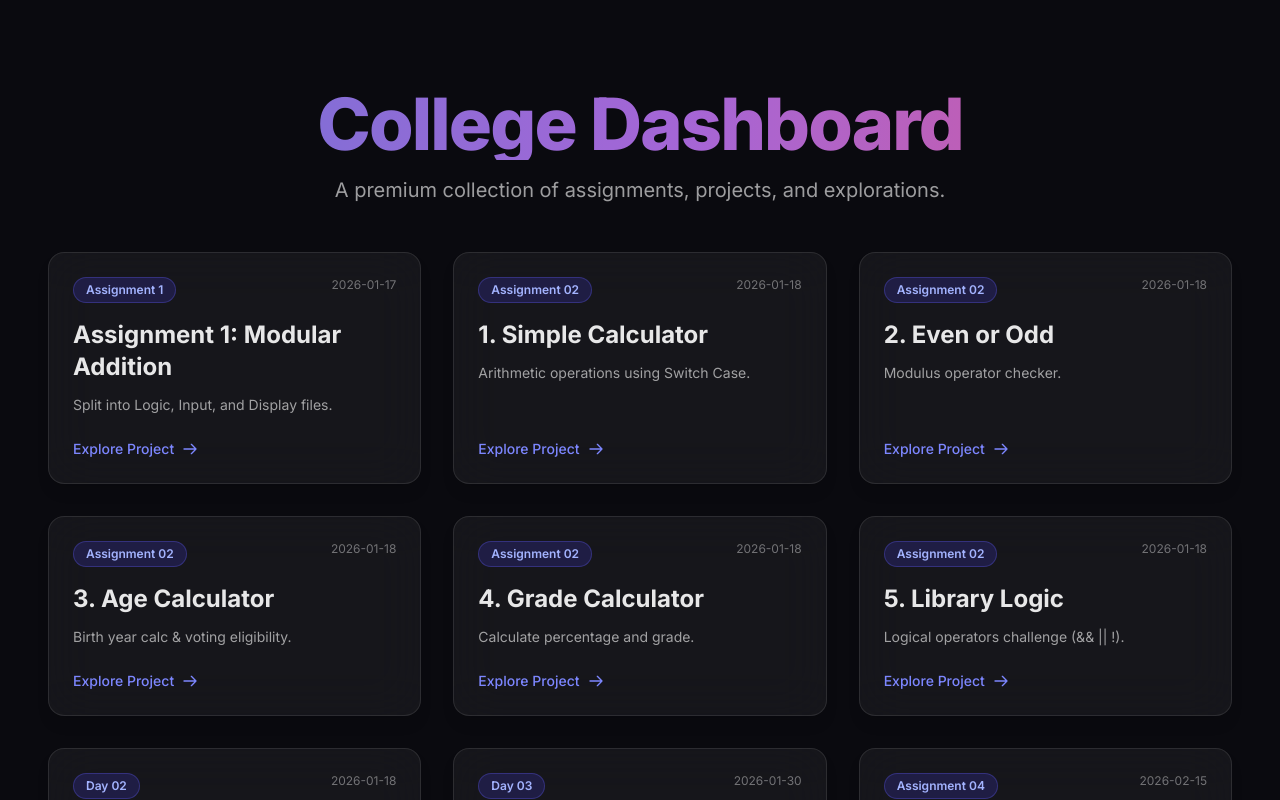
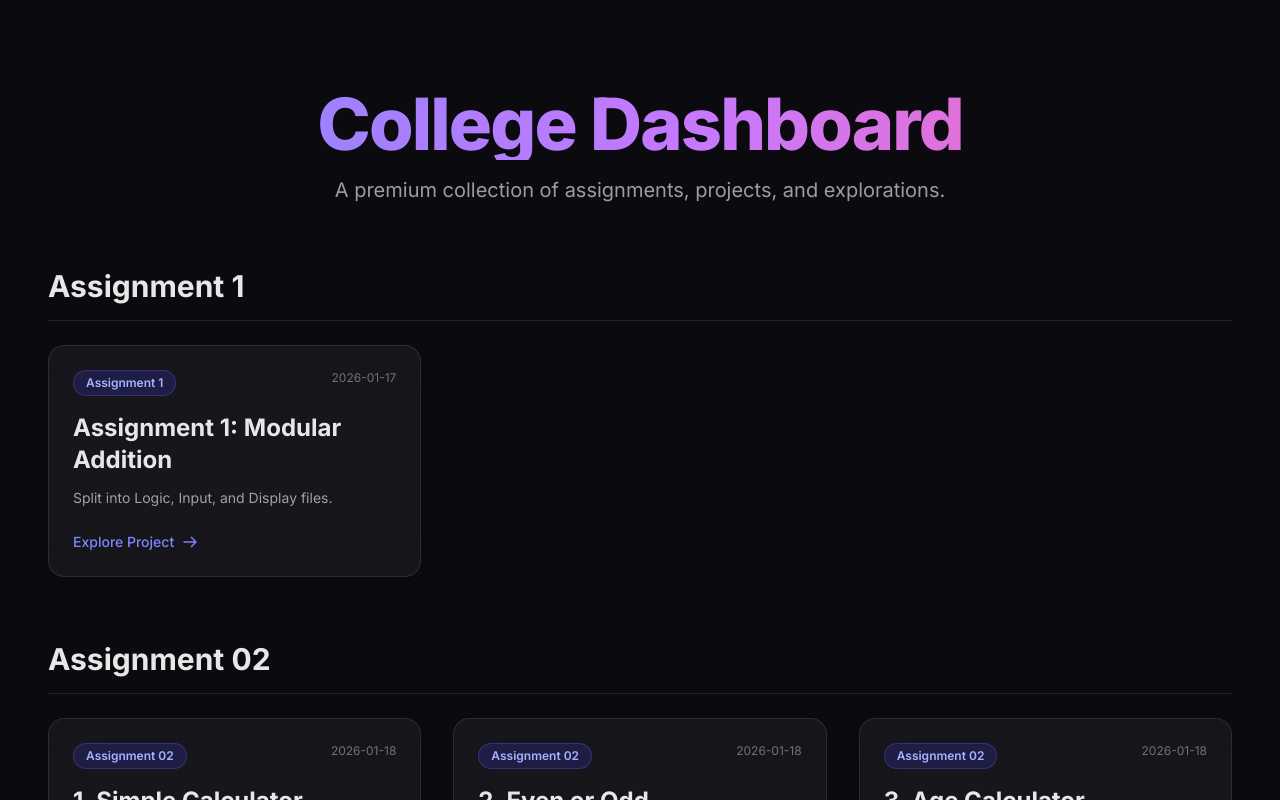
Before and after one commit to Jeevant010/College, a Next.js app in the folder super/: page / in a window 1280 px wide. Shown: the top 800 px of the page. Built offline with nearby package versions, Linux system fonts and the light colour scheme.

Commit message:
feat: refactor Home component to group apps by assignment and improve layout

```diff
--- a/super/src/app/page.tsx
+++ b/super/src/app/page.tsx
@@ -1,11 +1,22 @@
 // src/app/page.tsx
 import Link from 'next/link';
-import { apps } from '../data/app';
+import { apps, Project } from '../data/app';
 
 export default function Home() {
+  // Group apps by their assignment property
+  const groupedApps = apps.reduce((acc, app) => {
+    if (!acc[app.assignment]) {
+      acc[app.assignment] = [];
+    }
+    acc[app.assignment].push(app);
+    return acc;
+  }, {} as Record<string, Project[]>);
+
+  const assignmentGroups = Object.keys(groupedApps);
+
   return (
     <main className="min-h-screen bg-[#0a0a0f] text-white p-6 md:p-12 font-sans selection:bg-indigo-500/30">
-      <div className="max-w-7xl mx-auto space-y-12">
+      <div className="max-w-7xl mx-auto space-y-16">
         <header className="text-center space-y-4 pt-10">
           <h1 className="text-5xl md:text-7xl font-extrabold tracking-tight bg-clip-text text-transparent bg-gradient-to-r from-indigo-400 via-purple-400 to-pink-400 animate-pulse">
             College Dashboard
@@ -15,8 +26,14 @@ export default function Home() {
           </p>
         </header>
 
-        <div className="grid grid-cols-1 md:grid-cols-2 lg:grid-cols-3 gap-8 pb-20">
-          {apps.map((app) => (
+        <div className="space-y-16 pb-20">
+          {assignmentGroups.map((assignmentName) => (
+            <section key={assignmentName} className="space-y-6">
+              <h2 className="text-3xl font-bold text-white/90 border-b border-white/10 pb-4">
+                {assignmentName}
+              </h2>
+              <div className="grid grid-cols-1 md:grid-cols-2 lg:grid-cols-3 gap-8">
+                {groupedApps[assignmentName].map((app) => (
                   <Link href={app.link} key={app.id} className="group block h-full">
                     <article className="h-full bg-white/5 border border-white/10 p-6 rounded-2xl shadow-lg hover:shadow-indigo-500/20 hover:bg-white/10 transition-all duration-300 backdrop-blur-xl relative overflow-hidden flex flex-col">
                       <div className="absolute top-0 left-0 w-1 h-full bg-gradient-to-b from-indigo-500 via-purple-500 to-transparent opacity-0 group-hover:opacity-100 transition-opacity duration-300"></div>
@@ -30,9 +47,9 @@ export default function Home() {
                         </span>
                       </div>
 
-                <h2 className="text-2xl font-bold text-white/90 mb-3 group-hover:text-transparent group-hover:bg-clip-text group-hover:bg-gradient-to-r group-hover:from-indigo-400 group-hover:to-pink-400 transition-all">
+                      <h3 className="text-2xl font-bold text-white/90 mb-3 group-hover:text-transparent group-hover:bg-clip-text group-hover:bg-gradient-to-r group-hover:from-indigo-400 group-hover:to-pink-400 transition-all">
                         {app.title}
-                </h2>
+                      </h3>
 
                       <p className="text-white/60 text-sm flex-grow">
                         {app.description}
@@ -48,6 +65,9 @@ export default function Home() {
                   </Link>
                 ))}
               </div>
+            </section>
+          ))}
+        </div>
       </div>
     </main>
   );
```
Lines whose indentation alone changed are shown as unchanged.
